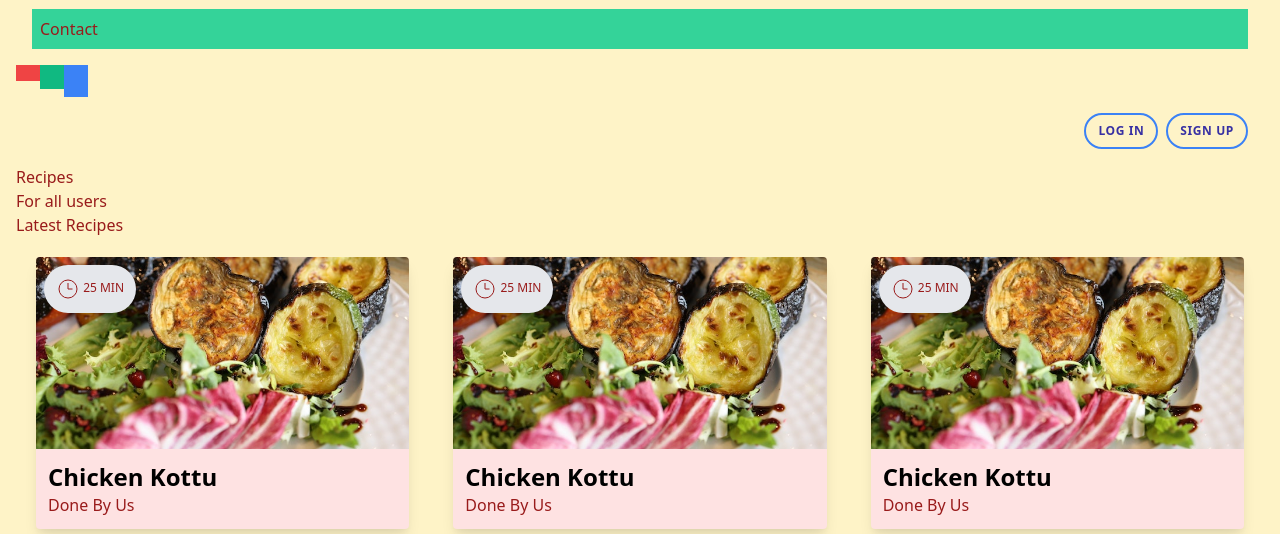
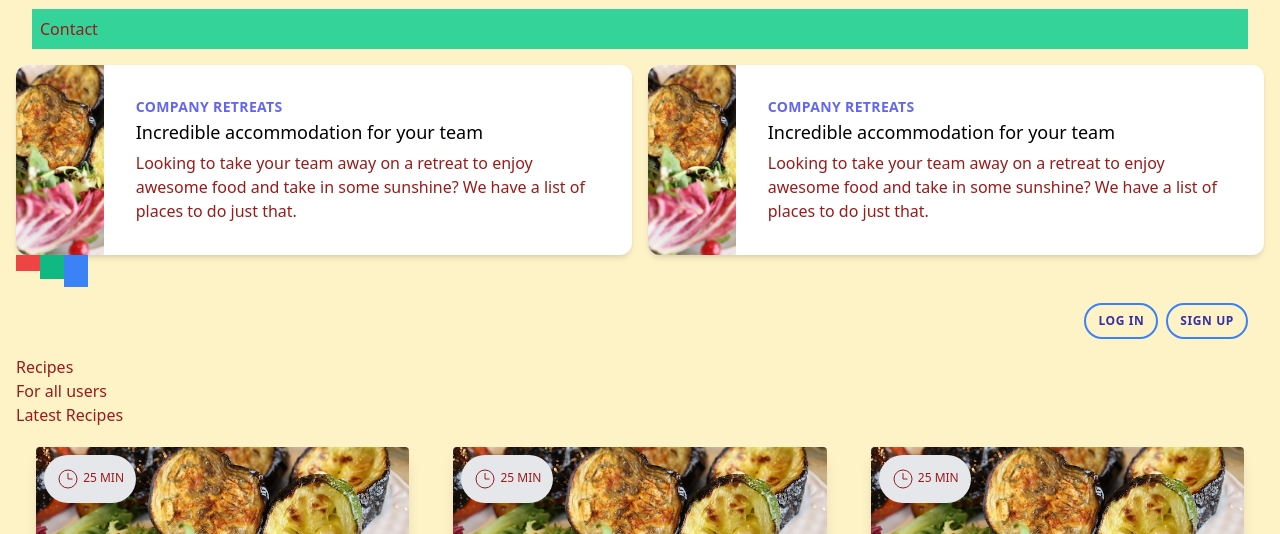
Before and after one commit to shanakasp/netNinja-Tailwind-project, a website: page public/index.html in a window 1280 px wide. Shown: the part 266-800 px from the top of the page. Drawn offline with nearby package versions, Linux system fonts and the light colour scheme.

Commit message:
modified index.html in public

```diff
--- a/public/index.html
+++ b/public/index.html
@@ -54,6 +54,71 @@
         </nav>
       </div>
 
+      <div class="grid grid-cols-1 lg:grid-cols-2 gap-4">
+        <div
+          class="max-w-md mx-auto bg-white rounded-xl shadow-md overflow-hidden md:max-w-2xl"
+        >
+          <div class="md:flex">
+            <div class="md:shrink-0">
+              <img
+                class="h-48 w-full object-cover md:h-full md:w-48"
+                src="./img/img1.jpg"
+                alt="Modern building architecture"
+              />
+            </div>
+            <div class="p-8">
+              <div
+                class="uppercase tracking-wide text-sm text-indigo-500 font-semibold"
+              >
+                Company retreats
+              </div>
+              <a
+                href="#"
+                class="block mt-1 text-lg leading-tight font-medium text-black hover:underline"
+              >
+                Incredible accommodation for your team
+              </a>
+              <p class="mt-2 text-slate-500">
+                Looking to take your team away on a retreat to enjoy awesome
+                food and take in some sunshine? We have a list of places to do
+                just that.
+              </p>
+            </div>
+          </div>
+        </div>
+
+        <div
+          class="max-w-md mx-auto bg-white rounded-xl shadow-md overflow-hidden md:max-w-2xl"
+        >
+          <div class="md:flex">
+            <div class="md:shrink-0">
+              <img
+                class="h-48 w-full object-cover md:h-full md:w-48"
+                src="./img/img1.jpg"
+                alt="Modern building architecture"
+              />
+            </div>
+            <div class="p-8">
+              <div
+                class="uppercase tracking-wide text-sm text-indigo-500 font-semibold"
+              >
+                Company retreats
+              </div>
+              <a
+                href="#"
+                class="block mt-1 text-lg leading-tight font-medium text-black hover:underline"
+              >
+                Incredible accommodation for your team
+              </a>
+              <p class="mt-2 text-slate-500">
+                Looking to take your team away on a retreat to enjoy awesome
+                food and take in some sunshine? We have a list of places to do
+                just that.
+              </p>
+            </div>
+          </div>
+        </div>
+      </div>
       <div class="flex">
         <div class="bg-red-500 h-4 w-6"></div>
 
```
